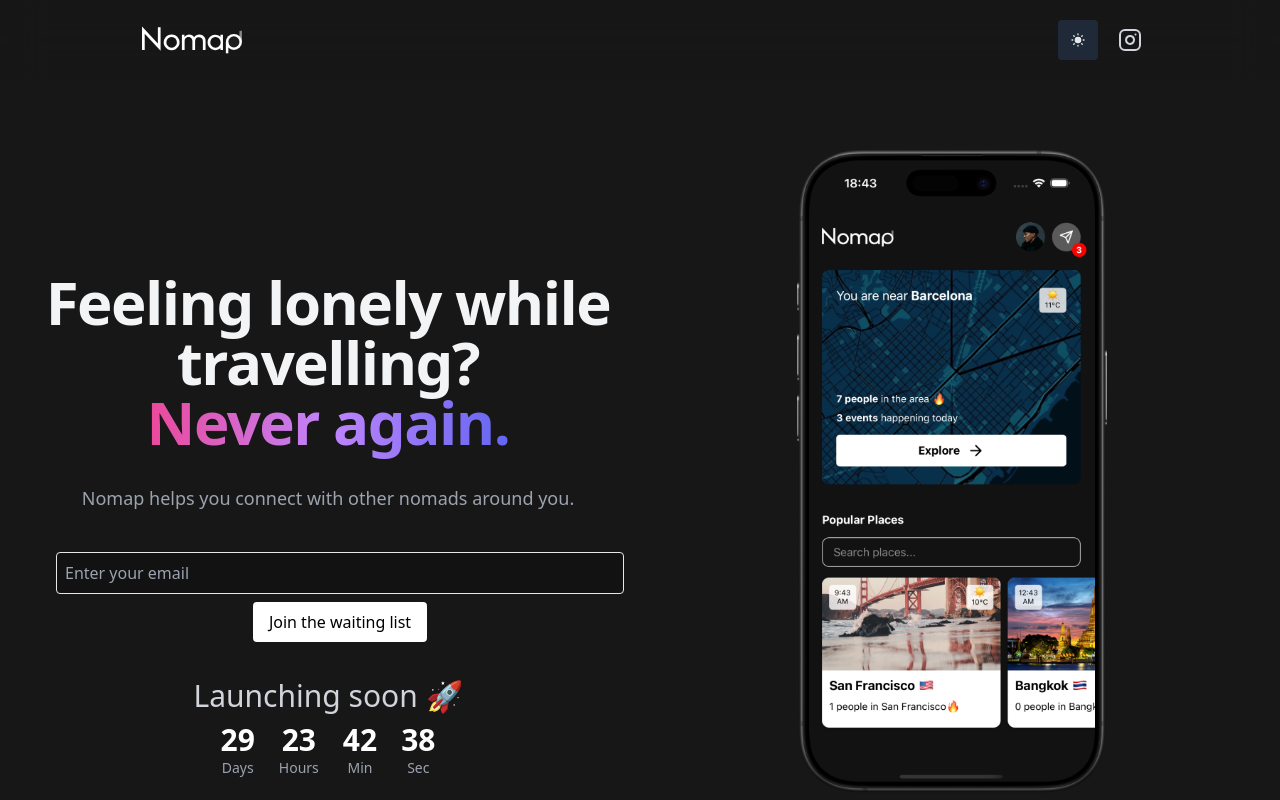
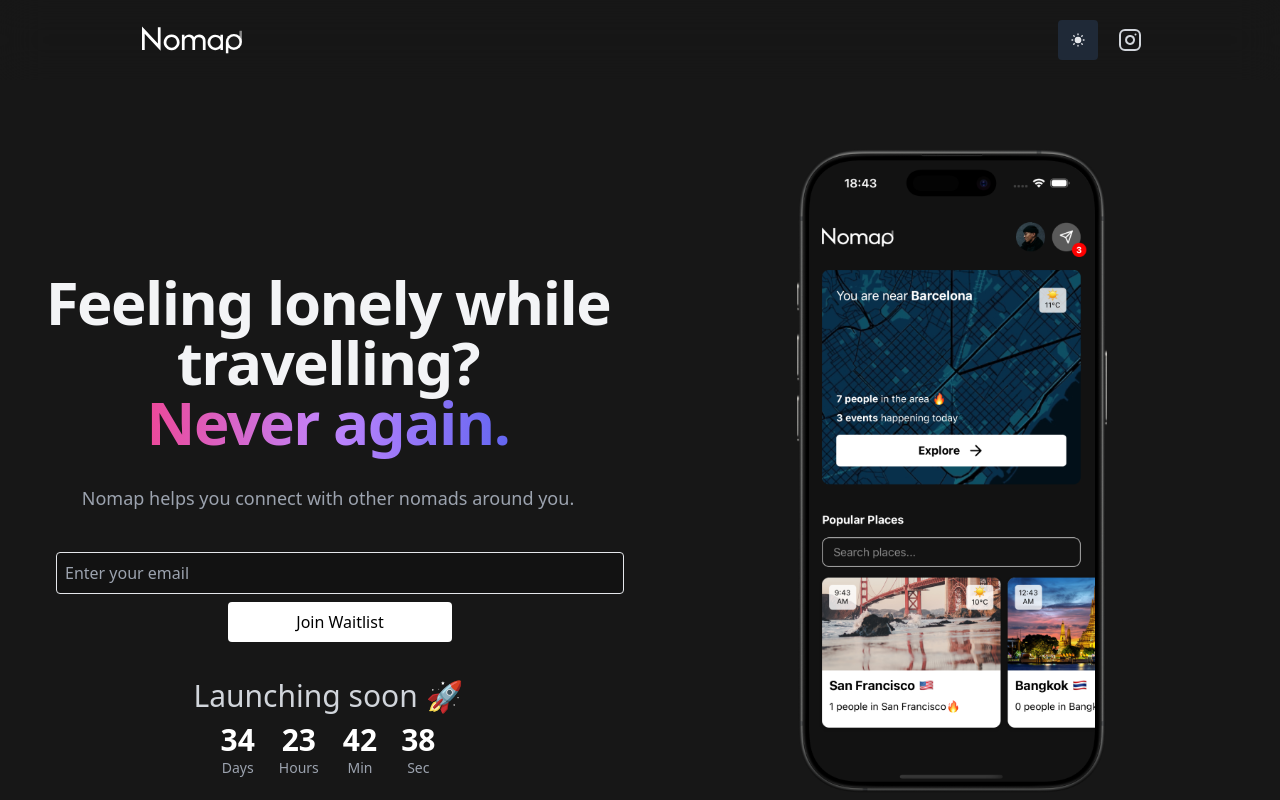
Before and after one commit to carlosalvarez91/digitalnomap-landing-page, a Next.js app: page / in a window 1280 px wide. Shown: the top 800 px of the page. Built offline with nearby package versions, Linux system fonts and the light colour scheme.

Commit message:
fix: styles

```diff
--- a/src/app/page.tsx
+++ b/src/app/page.tsx
@@ -16,9 +16,15 @@
   });
   const [email, setEmail] = useState('');
   const [message, setMessage] = useState('');
+  const [isLoading, setIsLoading] = useState(false); // New state for loading
+
+
   const handleSubmit = async (e: React.FormEvent) => {
     e.preventDefault();
+    setIsLoading(true);
+    setMessage('');
 
+    try {
       const res = await fetch('/api/waitlist', {
         method: 'POST',
         headers: { 'Content-Type': 'application/json' },
@@ -27,11 +33,16 @@
 
       const data = await res.json();
       setMessage(data.message || data.error);
+    } catch (error) {
+      setMessage('An error occurred. Please try again.');
+    } finally {
+      setIsLoading(false); // Stop loading
+    }
   };
 
   useEffect(() => {
     const calculateTimeLeft = () => {
-      const difference = new Date("2025-02-15").getTime() - new Date().getTime();
+      const difference = new Date("2025-02-20").getTime() - new Date().getTime();
 
       if (difference > 0) {
         setTimeLeft({
@@ -67,7 +78,7 @@
         </p>
         <div className="mt-6 text-center md:ml-6">
 
-      <form onSubmit={handleSubmit} className="p-4">
+      <form onSubmit={handleSubmit} className="p-4 flex items-center flex-col">
         <input
           type="email"
           placeholder="Enter your email"
@@ -76,8 +87,14 @@
           required
           className="p-2 border rounded w-full"
         />
-        <button type="submit" className="mt-2 bg-black text-white dark:bg-white dark:text-black px-4 py-2 rounded">
-          Join the waiting list
+        <button type="submit" disabled={isLoading} className={`${isLoading && 'opacity-50'} mt-2 w-56 flex items-center justify-center bg-black text-white dark:bg-white dark:text-black px-4 py-2 rounded`}>
+          {isLoading && (
+          <svg className="animate-spin h-5 w-5 text-gray-600 mr-5" xmlns="http://www.w3.org/2000/svg" fill="none" viewBox="0 0 24 24">
+            <circle className="opacity-25" cx="12" cy="12" r="10" stroke="currentColor" stroke-width="4"></circle>
+            <path className="opacity-75" fill="currentColor" d="M4 12a8 8 0 018-8V0C5.373 0 0 5.373 0 12h4zm2 5.291A7.962 7.962 0 014 12H0c0 3.042 1.135 5.824 3 7.938l3-2.647z"></path>
+          </svg>
+          )}
+          Join Waitlist
         </button>
       </form>
       {message && <p className="mt-2 text-sm">{message}</p>}
```
Lines whose indentation alone changed are shown as unchanged.
